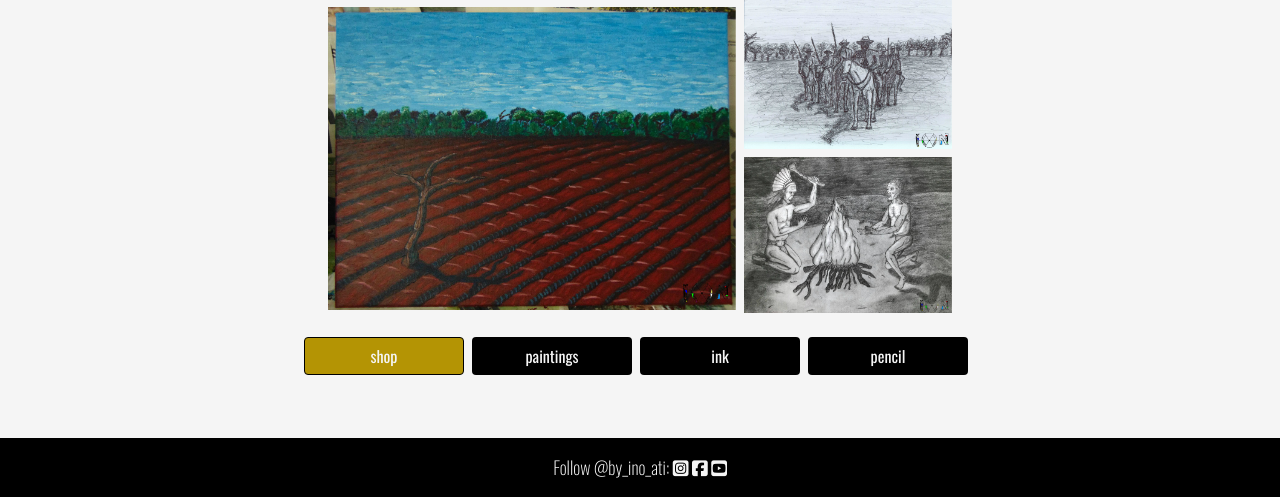
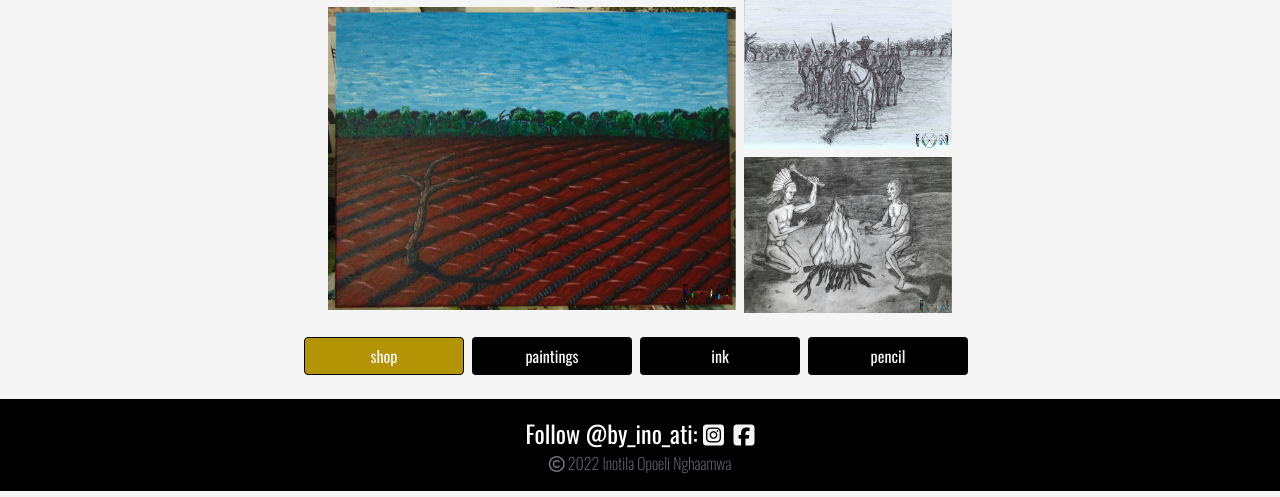
Before and after one commit to Inotila/by_ino_ati.1.0, a Django app: page / in a window 1280 px wide. Shown: the part 303-800 px from the top of the page. Run offline with Django 3.2, Linux system fonts and the light colour scheme; some libraries are stand-ins or nearby versions; some web fonts are replaced.

Commit message:
Added style and updated layout of footer to make social media links be spaced out more for a better ux

```diff
--- a/home/templates/home/index.html
+++ b/home/templates/home/index.html
@@ -66,7 +66,7 @@
             </div>
         </div>
     </div>
-    <div class="row text-center mb-3">
+    <div class="row text-center">
         <div class="col">
             <!-- form for authenticated users to sign up join mailing list -->
             {% if user.is_authenticated %}
--- a/static/css/style.css
+++ b/static/css/style.css
@@ -115,53 +115,17 @@ nav {
     margin: 0.5rem;
 }
 
-/* ------------------------- stripe ----------------------- */
-
-.StripeElement,
-.stripe-style-input {
-  box-sizing: border-box;
-  height: 40px;
-  padding: 10px 12px;
-  border: 1px solid transparent;
-  border-radius: 0px;
-  background-color: white;
-  box-shadow: 0 1px 3px 0 #e6ebf1;
-  -webkit-transition: box-shadow 150ms ease;
-  transition: box-shadow 150ms ease;
-}
-
-.StripeElement--focus,
-.stripe-style-input:focus,
-.stripe-style-input:active {
-  box-shadow: 0 1px 3px 0 #cfd7df;
-}
-
-.StripeElement--webkit-autofill {
-  background-color: #fefde5 !important;
-}
-
-.stripe-style-input::placeholder {
-    color: #aab7c4;
-}
-
-.fieldset-label {
-    position: relative;
-    right: .5rem;
-}
-
-#payment-form .form-control,
-#card-element {
-    color: #000;
-    border: 1px solid #000;
-}
-
 /*----------------- footer --------------- */
 footer {
     background-color: #000 !important;
     color: #fff !important;
     font-family: Oswald;
     font-weight: 200;
-    font-size: large
+}
+
+.social-media{
+    font-size: 1.5rem;
+    font-weight: 400;
 }
 
 /*------------------ Homepage index.html ----------------------*/
--- a/templates/base.html
+++ b/templates/base.html
@@ -160,15 +160,17 @@
     </script>
     {% endblock %}
 
-    <footer class="footer mt-auto py-3">
+    <footer class="footer py-3">
         <!-- social media icons -->
-        <p class="m-0 text-center text-white footer-text">Follow @by_ino_ati:
-            <a class="footer-text" href="https://www.instagram.com/by_ino_ati/" target="_blank" rel="noopener"><i
+        <p class="m-0 text-center text-white social-media">Follow @by_ino_ati:
+            <a class="mr-1" href="https://www.instagram.com/by_ino_ati/" target="_blank" rel="noopener"><i
                     class="fab fa-instagram-square ms-3"></i></a>
-            <a class="footer-text" href="https://www.facebook.com/byinoati/" target="_blank" rel="noopener"><i
+            <a class="" href="https://www.facebook.com/byinoati/" target="_blank" rel="noopener"><i
                     class="fab fa-facebook-square ms-3"></i></a>
-            <a class="footer-text" href="https://www.youtube.com/channel/UCMDy_5U6DVWqoroYKJb8VHw" target="_blank"
-                rel="noopener"><i class="fab fa-youtube-square ms-3"></i></a></p>
+        </p>
+        <p class="m-0 text-center text-muted">
+            <i class="far fa-copyright"></i> 2022 Inotila Opoeli Nghaamwa
+        </p>
     </footer>
 </body>
 
```
Also changed, not shown: other parts of static/css/style.css (+40 -0 lines).
